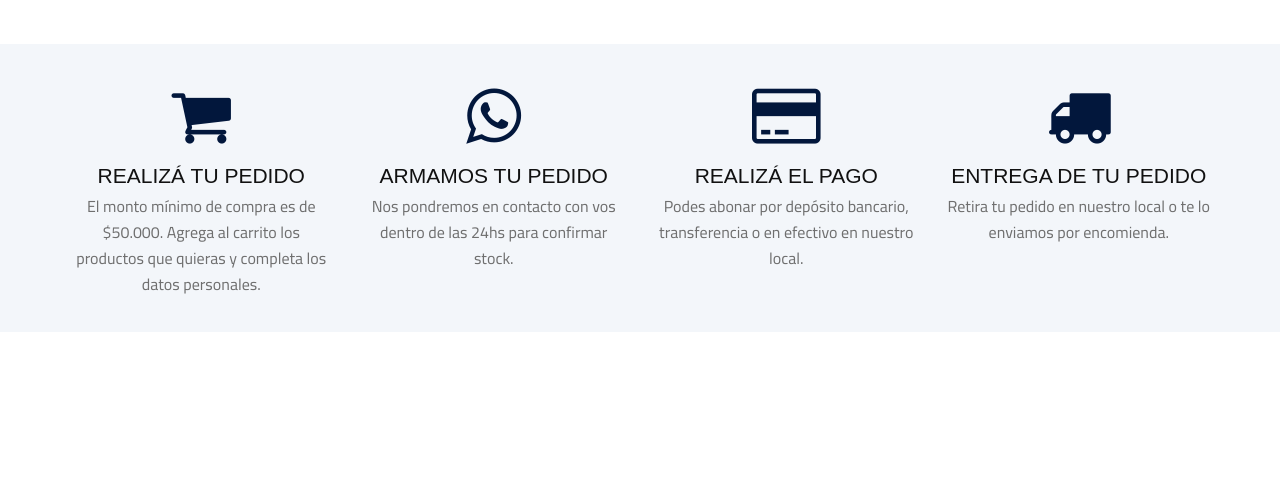
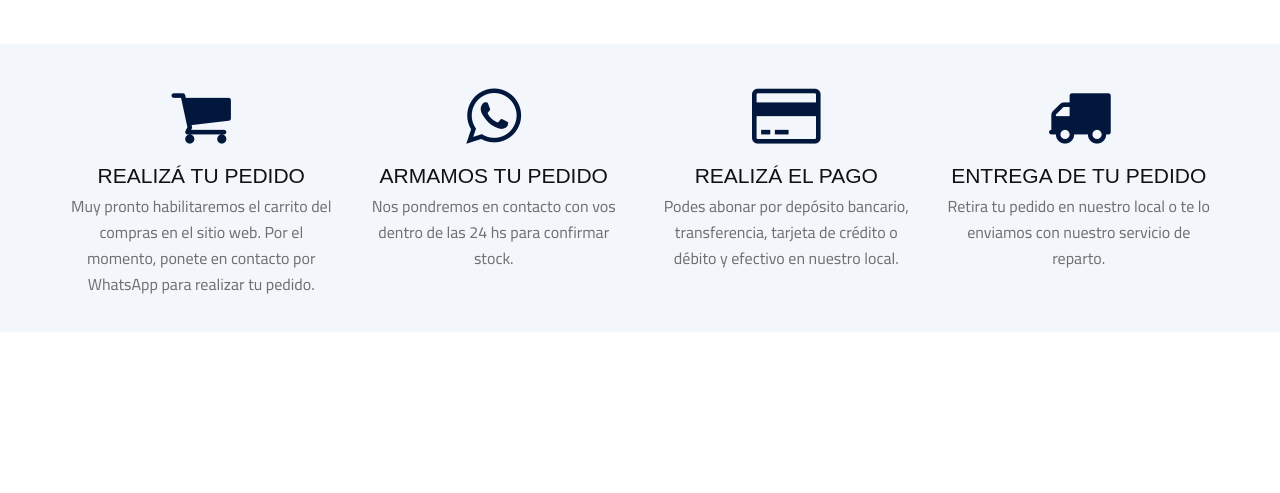
Before and after one commit to FerFuego/proyecta, a PHP site: page / in a window 1280 px wide. Shown: the part 212-705 px from the top of the page. Run offline with PHP 8.4, Linux system fonts and the light colour scheme; data that the repository does not hold is empty; some libraries are stand-ins or nearby versions.

Commit message:
edito banner shopping

```diff
--- a/inc/parts/banner-shopping.php
+++ b/inc/parts/banner-shopping.php
@@ -4,22 +4,22 @@
             <div class="banner-shopping__item col-lg-3 col-md-6 col-xs-12">
                 <i class="fa fa-shopping-cart fa-4x"></i>
                 <h4 class="banner-shopping__title">REALIZÁ TU PEDIDO</h4>
-                <p class="banner-shopping__text">El monto mínimo de compra es de $50.000. Agrega al carrito los productos que quieras y completa los datos personales.</p>
+                <p class="banner-shopping__text">Muy pronto habilitaremos el carrito del compras en el sitio web. Por el momento, ponete en contacto por WhatsApp para realizar tu pedido.</p>
             </div>
             <div class="banner-shopping__item col-lg-3 col-md-6 col-xs-12">
                 <i class="fa fa-whatsapp fa-4x"></i>
                 <h4 class="banner-shopping__title">ARMAMOS TU PEDIDO</h4>
-                <p class="banner-shopping__text">Nos pondremos en contacto con vos dentro de las 24hs para confirmar stock.</p>
+                <p class="banner-shopping__text">Nos pondremos en contacto con vos dentro de las 24 hs para confirmar stock.</p>
             </div>
             <div class="banner-shopping__item col-lg-3 col-md-6 col-xs-12">
                 <i class="fa fa-credit-card fa-4x"></i>
                 <h4 class="banner-shopping__title">REALIZÁ EL PAGO</h4>
-                <p class="banner-shopping__text">Podes abonar por depósito bancario, transferencia o en efectivo en nuestro local.</p>
+                <p class="banner-shopping__text">Podes abonar por depósito bancario, transferencia, tarjeta de crédito o débito y efectivo en nuestro local.</p>
             </div>
             <div class="banner-shopping__item col-lg-3 col-md-6 col-xs-12">
                 <i class="fa fa-truck fa-4x"></i>
                 <h4 class="banner-shopping__title">ENTREGA DE TU PEDIDO</h4>
-                <p class="banner-shopping__text">Retira tu pedido en nuestro local o te lo enviamos por encomienda.</p>
+                <p class="banner-shopping__text">Retira tu pedido en nuestro local o te lo enviamos con nuestro servicio de reparto.</p>
             </div>
         </div>
     </div>
```
